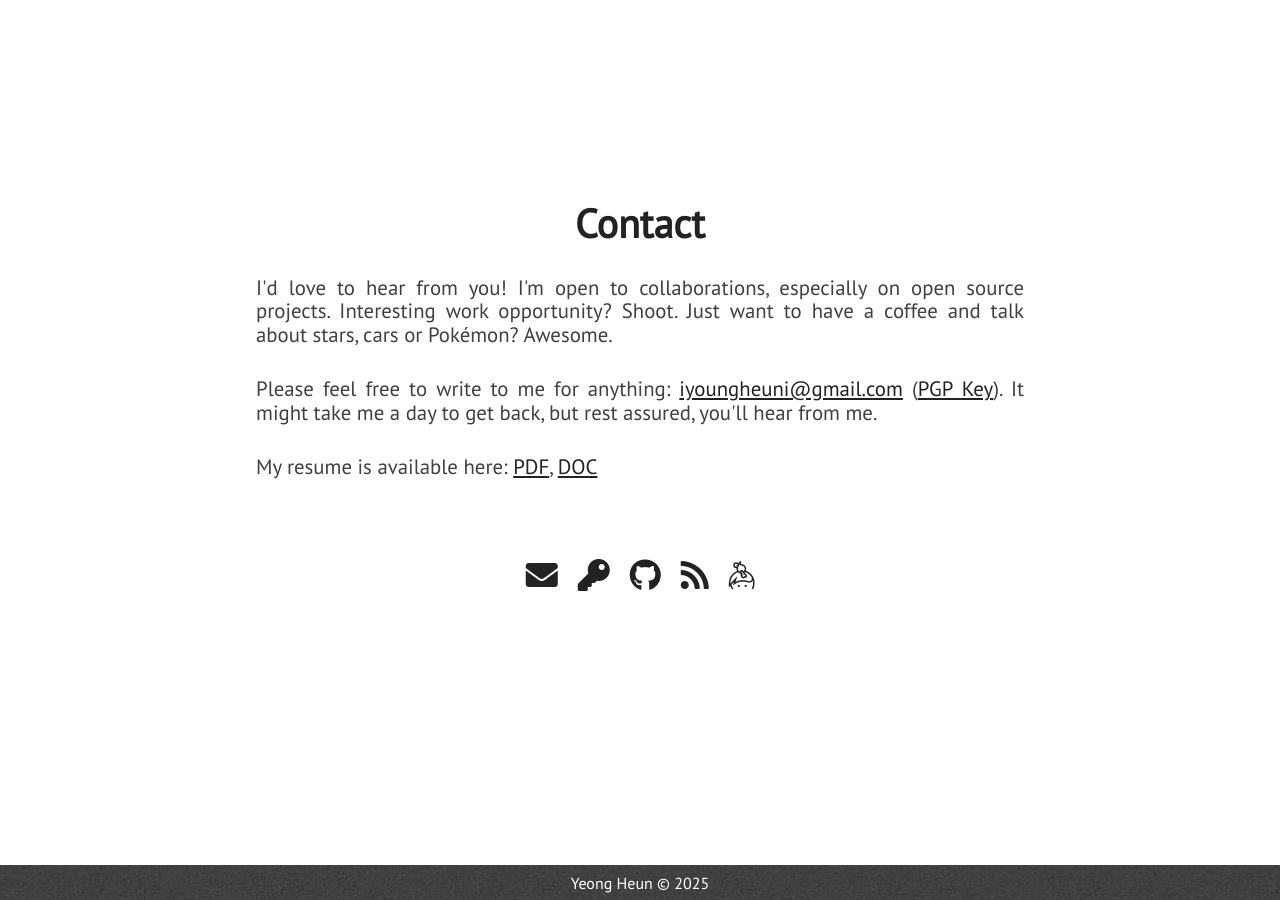
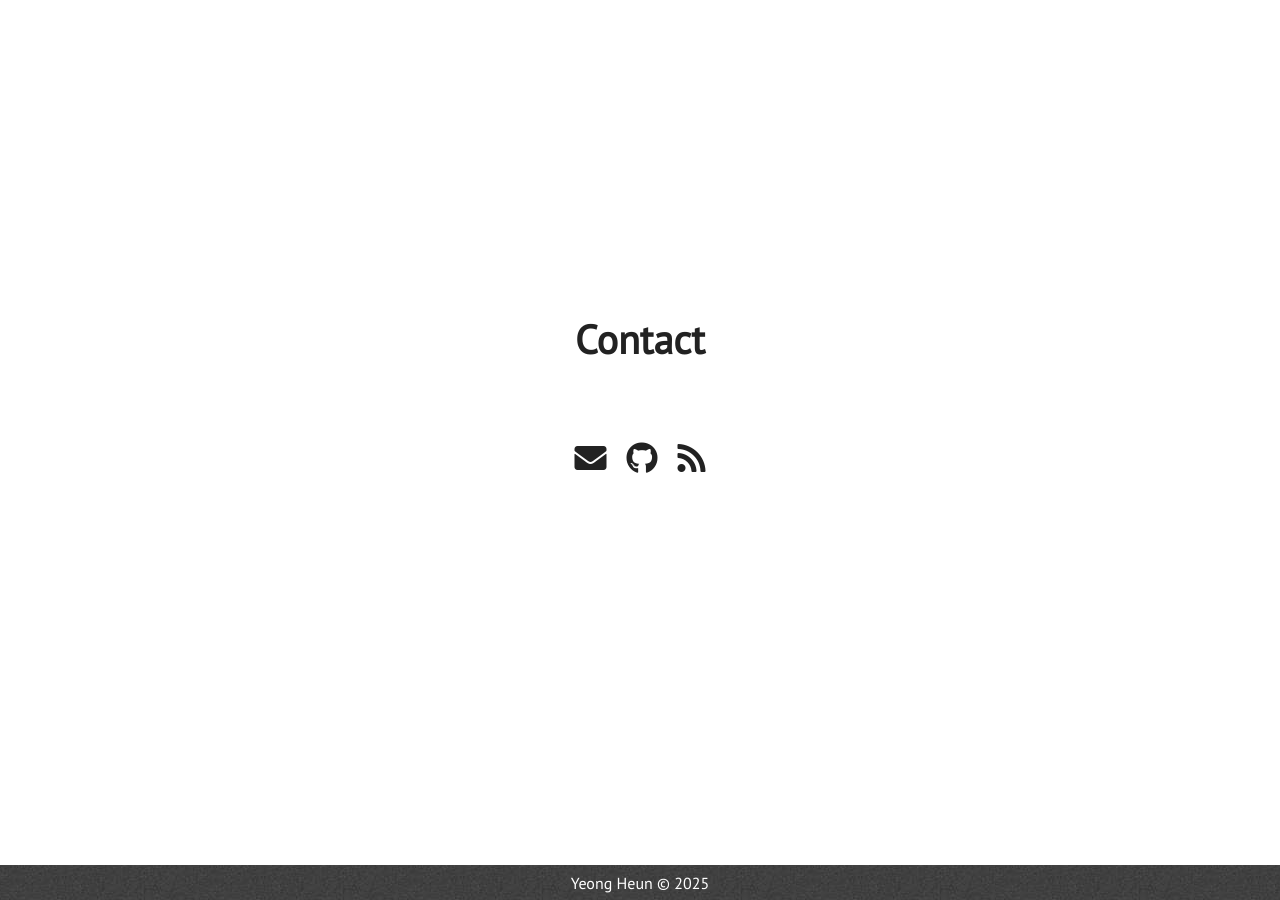
Before and after one commit to yeongheun/yeongheun, a Jekyll site: the page built from index.html, in a window 1280 px wide and 900 px high, scrolled down 5081 px. Built offline with Jekyll 4.4.1, drawn with Linux system fonts in a browser that asks for light colours; nearby versions of some CDN libraries.

```diff
--- a/_includes/extra.html
+++ b/_includes/extra.html
@@ -2,31 +2,23 @@
     <section class="section extra" id="extra">
         <div>
             <div class="section-heading" id="chat-text">Contact</div>
-            <p class="paragraph-text justify-text">
-                I'd love to hear from you! I'm open to collaborations, especially on open source projects. Interesting work opportunity? Shoot. Just want to have a coffee and talk about stars, cars or Pokémon? Awesome.
-            </p>
-            <p class="paragraph-text justify-text">
-                Please feel free to write to me for anything: <a href="mailto:{{ site.email }}">{{ site.email }}</a> (<a href="https://www.nagekar.com/publickey.abhishek@nagekar.com.asc">PGP Key</a>). It might take me a day to get back, but rest assured, you'll hear from me.
-            </p>
-            <p class="paragraph-text justify-text">
-                My resume is available here: <a href="{{ site.blog_url }}/resume/resume.pdf">PDF</a>, <a href="{{ site.blog_url }}/resume/resume.docx">DOC</a>
-            </p>
+
             <div class="extra-links">
                 <span class="hint--bottom bottom-link" aria-label="Email">
                     <a href="mailto:{{ site.email }}"><i class="head-icon fas fa-envelope"></i></a>
                 </span>
-                <span class="hint--bottom bottom-link" aria-label="PGP Key">
+                <!--<span class="hint--bottom bottom-link" aria-label="PGP Key">
                     <a href="https://www.nagekar.com/publickey.abhishek@nagekar.com.asc"><i class="head-icon fas fa-key"></i></a>
-                </span>
+                </span> -->
                 <span class="hint--bottom bottom-link" aria-label="GitHub">
                     <a href="https://github.com/{{ site.github_username }}"><i class="head-icon fab fa-github"></i></a>
                 </span>
                 <span class="hint--bottom bottom-link" aria-label="Web Blog">
                     <a href="{{ site.blog_url }}"><i class="head-icon fas fa-rss"></i></a>
                 </span>
-                <span class="hint--bottom bottom-link" aria-label="Keybase">
+                <!--<span class="hint--bottom bottom-link" aria-label="Keybase">
                     <a href="https://keybase.io/{{ site.keybase_username }}"><i class="head-icon fab fa-keybase"></i></a>
-                </span>
+                </span>-->
                 <!-- <span class="hint--bottom bottom-link" aria-label="Reddit">
                     <a href="https://www.reddit.com/u/{{ site.reddit_username }}"><i class="head-icon fab fa-reddit"></i></a>
                 </span>
```
Also changed, not shown: assets/images/pp.jpg, tmp/screenshot.jpg (deleted).
